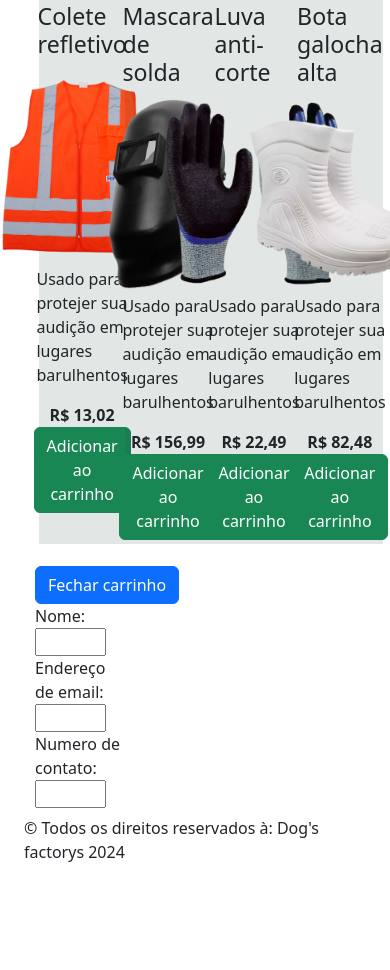
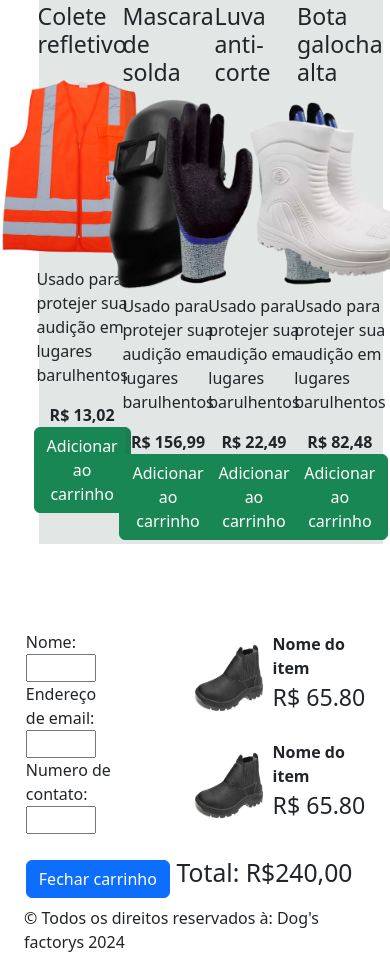
Before and after one commit to BuenoGui/EPI-Store, a plain HTML site: page index.html in a window 390 px wide. Shown: the part 1712-2682 px from the top of the page. Before the commit the page ends 2592 px from the top, so only its background shows below. Drawn offline with nearby package versions, Linux system fonts and the light colour scheme.

Commit message:
Finalmente terminei o desing disso, falta colocar pra funcionar o Js dpois ir para responsividade

```diff
--- a/index.css
+++ b/index.css
@@ -86,6 +86,10 @@ footer {
     margin-top: 2%;
 }
 
+.btn-primary {
+    margin-top: 26px;
+}
+
 .pedido {
     width: 45%;
 }
@@ -111,14 +115,34 @@ footer {
     margin: 0 2.8%;
 }
 
-.carrinho {
+.tabela-itens {
+
     display: flex;
     flex-direction: column;
     align-items: center;
-    width: 45%;
+    width: 100%;
+    max-height: 210px;
+    overflow: auto;
 }
 
-.carrinho img {
+.tabela-itens img {
     max-width: 88px;
     height: auto;
 }
+
+.item-container {
+    display: flex;
+    padding: 8px;
+}
+
+.cart-item * {
+    padding: 4px 0;
+}
+
+.carrinho h2 {
+    margin-top: 24px
+}
+
+.final {
+    margin-top: 80px;
+}
--- a/index.html
+++ b/index.html
@@ -131,7 +131,6 @@
         <section class="pedido">
             <div>
                 <form>
-                    <button type="submit" class="btn btn-primary">Fechar carrinho</button>
 
                     <div class="campo-form">
                         <label>Nome:</label>
@@ -146,16 +145,53 @@
                         <input type="text" name="Num" id="Num">
                     </div>
 
+                    <button type="submit" class="btn btn-primary">Fechar carrinho</button>
                 </form>
 
             </div>
         </section>
 
         <section class="carrinho">
-            <div >
+            <div class="tabela-itens">
+                <div class="item-container">
+                    <img src="src/images/bota-aco.png" alt="">
+                    <div class="cart-item">
+                        <strong>Nome do item</strong>
+                    <h3>R$ 65.80</h3>
+                    </div>
+                </div>
+                <div class="item-container">
+                    <img src="src/images/bota-aco.png" alt="">
+                    <div class="cart-item">
+                        <strong>Nome do item</strong>
+                    <h3>R$ 65.80</h3>
+                    </div>
+                </div>
+                <div class="item-container">
+                    <img src="src/images/bota-aco.png" alt="">
+                    <div class="cart-item">
+                        <strong>Nome do item</strong>
+                    <h3>R$ 65.80</h3>
+                    </div>
+                </div>
+                <div class="item-container">
+                    <img src="src/images/bota-aco.png" alt="">
+                    <div class="cart-item">
+                        <strong>Nome do item</strong>
+                    <h3>R$ 65.80</h3>
+                    </div>
+                </div>
+                <div class="item-container">
+                    <img src="src/images/bota-aco.png" alt="">
+                    <div class="cart-item">
+                        <strong>Nome do item</strong>
+                    <h3>R$ 65.80</h3>
+                    </div>
+                </div>
+            </div>
+            <h2>Total: R$240,00</h2>
+        </section>
 
-            </div>
-        </section>
 
     </section>
 
```
